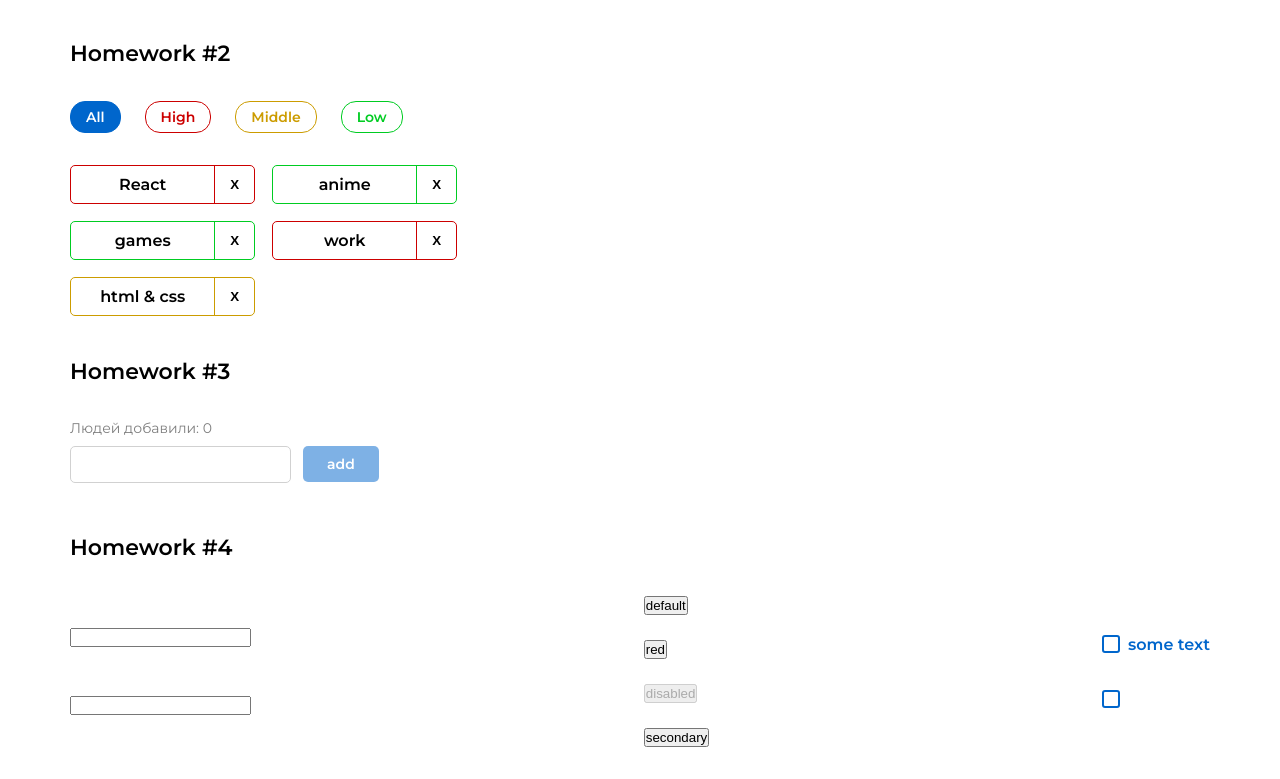
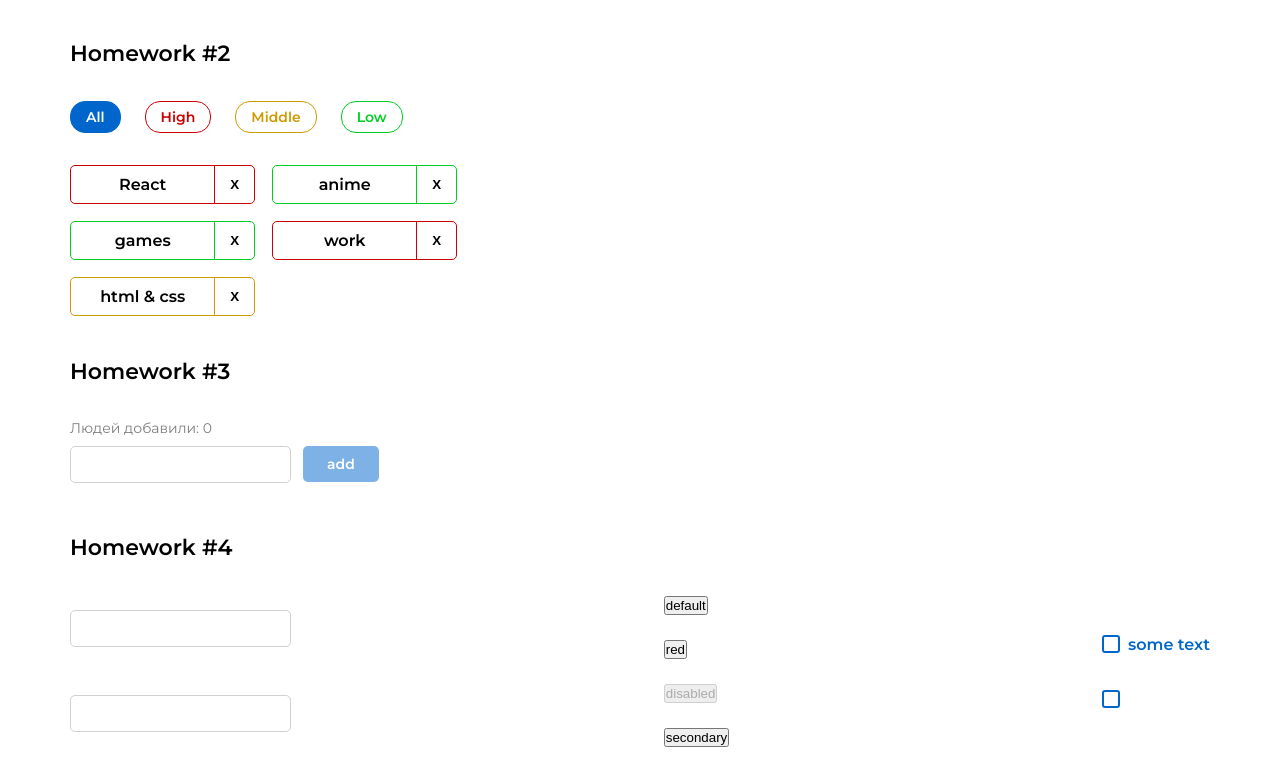
Before and after one commit to igor-minaev/homeworks, a React (Create React App) app: page / in a window 1280 px wide. Shown: the part 409-1188 px from the top of the page. Built offline with nearby package versions, Linux system fonts and the light colour scheme.

Commit message:
refactor SuperInputText

```diff
--- a/src/s2-homeworks/hw04/common/c1-SuperInputText/SuperInputText.module.css
+++ b/src/s2-homeworks/hw04/common/c1-SuperInputText/SuperInputText.module.css
@@ -2,19 +2,33 @@
 }
 
 .input {
+    max-width: 372px;
+    width: 100%;
+    padding: 8px 12px;
+    border: 1px solid #D1D1D1;
+    border-radius: 5px;
+    font-weight: 500;
+    font-size: 16px;
+    font-family: "Montserrat", sans-serif;
 }
 
 .inputWrapper {
+    display: flex;
+    flex-direction: column-reverse;
 }
 
 .superInput {
 }
 
 .errorInput {
+    border: 1px solid #CC1439;
 }
 
 .errorInput:focus {
 }
 
 .error {
+    font-weight: 400;
+    font-size: 10px;
+    color: #CC1439;
 }
```
